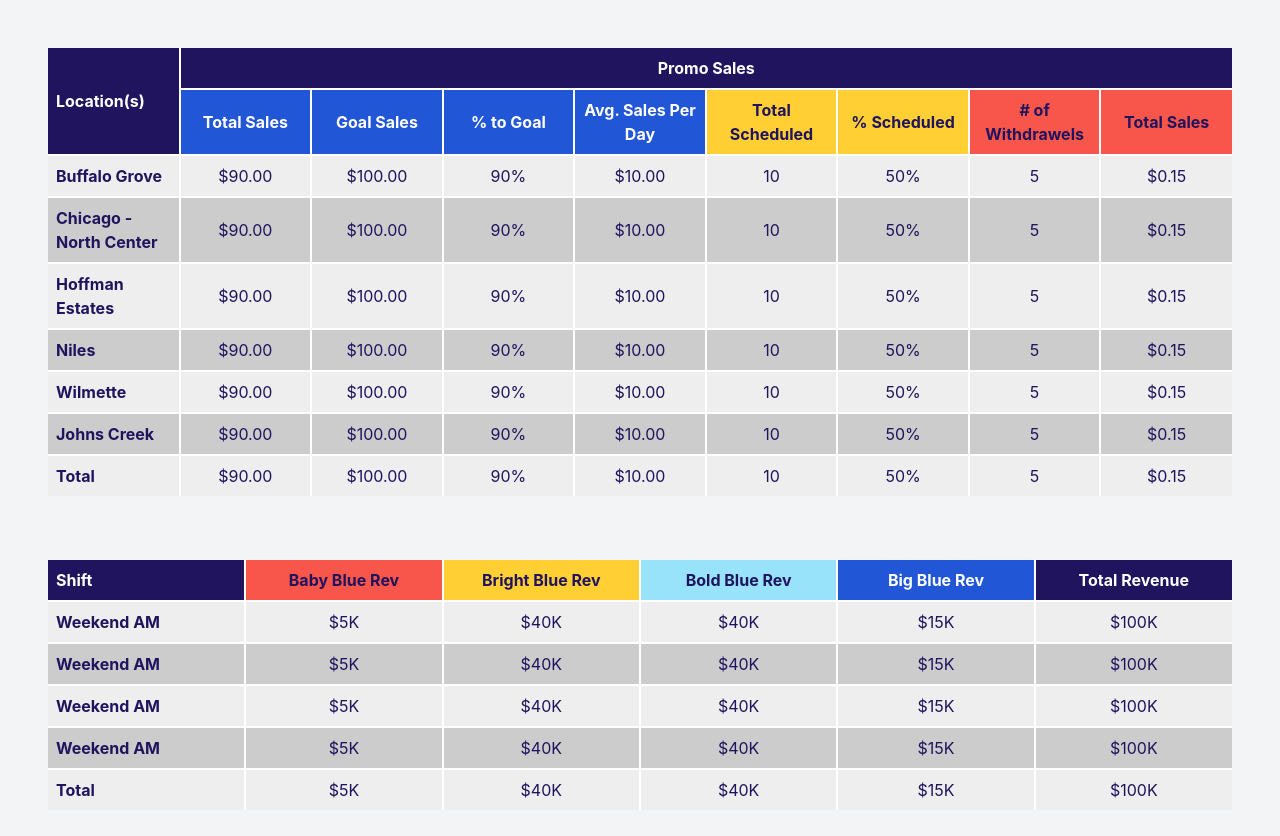
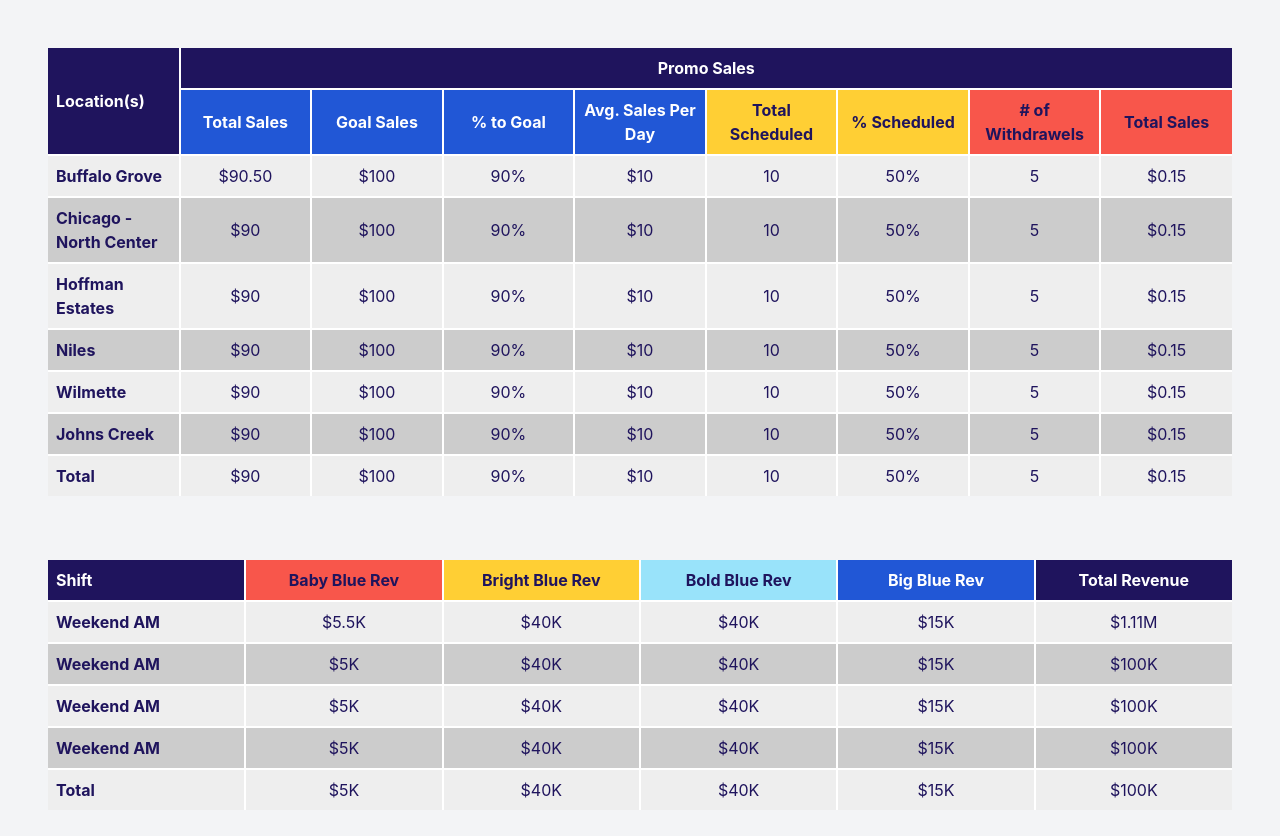
Before and after one commit to byronferguson/styled_table, a Vue app: page / in a window 1280 px wide. Shown: the top 836 px of the page. Built offline with nearby package versions, Linux system fonts and the light colour scheme.

Commit message:
3 files modified

```diff
--- a/src/components/PromoSales.vue
+++ b/src/components/PromoSales.vue
@@ -67,7 +67,7 @@
 const data = [
   {
     locationName: 'Buffalo Grove',
-    salesTotal: 90,
+    salesTotal: 90.5,
     salesGoal: 100,
     goalPercent: 0.9,
     salesAverage: 10,
--- a/src/components/RevenueReport.vue
+++ b/src/components/RevenueReport.vue
@@ -12,6 +12,7 @@
     title: 'Baby Blue Rev',
     hint: '',
     format: 'currencyCompact',
+    scale: 2,
     color: 'red',
   },
   {
@@ -36,17 +37,18 @@
     title: 'Total Revenue',
     hint: '',
     format: 'currencyCompact',
+    scale: 2,
   },
 ];
 
 const data = [
   {
     shiftName: 'Weekend AM',
-    babyBlueRevenue: 5000,
+    babyBlueRevenue: 5500,
     brightBlueRevenue: 40000,
     boldBlueRevenue: 40000,
     bigBlueRevenue: 15000,
-    totalRevenue: 100000,
+    totalRevenue: 1111001,
   },
   {
     shiftName: 'Weekend AM',
--- a/src/components/Table.vue
+++ b/src/components/Table.vue
@@ -20,34 +20,65 @@
 const colWidth = computed(() => `${100 / props.fields.length}%`);
 
 function formatField(value, config) {
-  const { format = 'string', scale = 1 } = config;
+  const { format = 'string', scale = 0 } = config;
 
   const FORMATTERS = {
-    currency: formatCurrency,
+    currency: (val, scale) => formatCurrency(val, scale),
     currencyCompact: formatCurrencyCompact,
     percent: formatPercent,
-    string: (val) => val,
     integer: (val) => val.toFixed(0),
-    decimal: (val) => val.toFixed(scale),
+    decimal: (val, scale) => val.toFixed(scale),
   };
-  return FORMATTERS?.[format]?.(value) ?? value;
+  return FORMATTERS?.[format]?.(value, scale) ?? value;
 }
 
-function formatCurrency(value, currency = 'USD', i18n = 'en-US') {
-  return new Intl.NumberFormat(i18n, {
+function formatCurrency(value, scale, currency = 'USD', i18n = 'en-US') {
+  const integerFormatter = new Intl.NumberFormat(i18n, {
     style: 'currency',
     currency,
-  }).format(value);
+    minimumFractionDigits: 0,
+    maximumFractionDigits: 0,
+  });
+
+  const fractionFormatter = new Intl.NumberFormat(i18n, {
+    style: 'currency',
+    currency,
+    minimumFractionDigits: 2,
+  });
+
+  return value % 1 === 0
+    ? integerFormatter.format(value)
+    : fractionFormatter.format(value)
 }
 
 // Currently "dumb" for only thousands
-function formatCurrencyCompact(value) {
-  const _value = Math.floor(value / 1000);
-  return `$${_value}K`;
+function formatCurrencyCompact(value, scale = 0) {
+  let suffix;
+  let _value;
+
+  const kValue = value / 1000;
+  const mValue = kValue / 1000;
+
+  if (mValue >= 1) {
+    _value = mValue;
+    suffix = 'M';
+  } else {
+    _value = kValue;
+    suffix = 'K';
+  }
+
+  const fixedValue = new Intl.NumberFormat('en-us', {
+    maximumFractionDigits: scale,
+  }).format(_value);
+
+  return '$' + fixedValue + suffix;
 }
 
-function formatPercent(value, precision = 0) {
-  return (value * 100).toFixed(precision) + '%';
+function formatPercent(value, scale = 0) {
+  return new Intl.NumberFormat('en-us', {
+    style: 'percent',
+    maximumFractionDigits: scale,
+  }).format(value);
 }
 </script>
 
```
